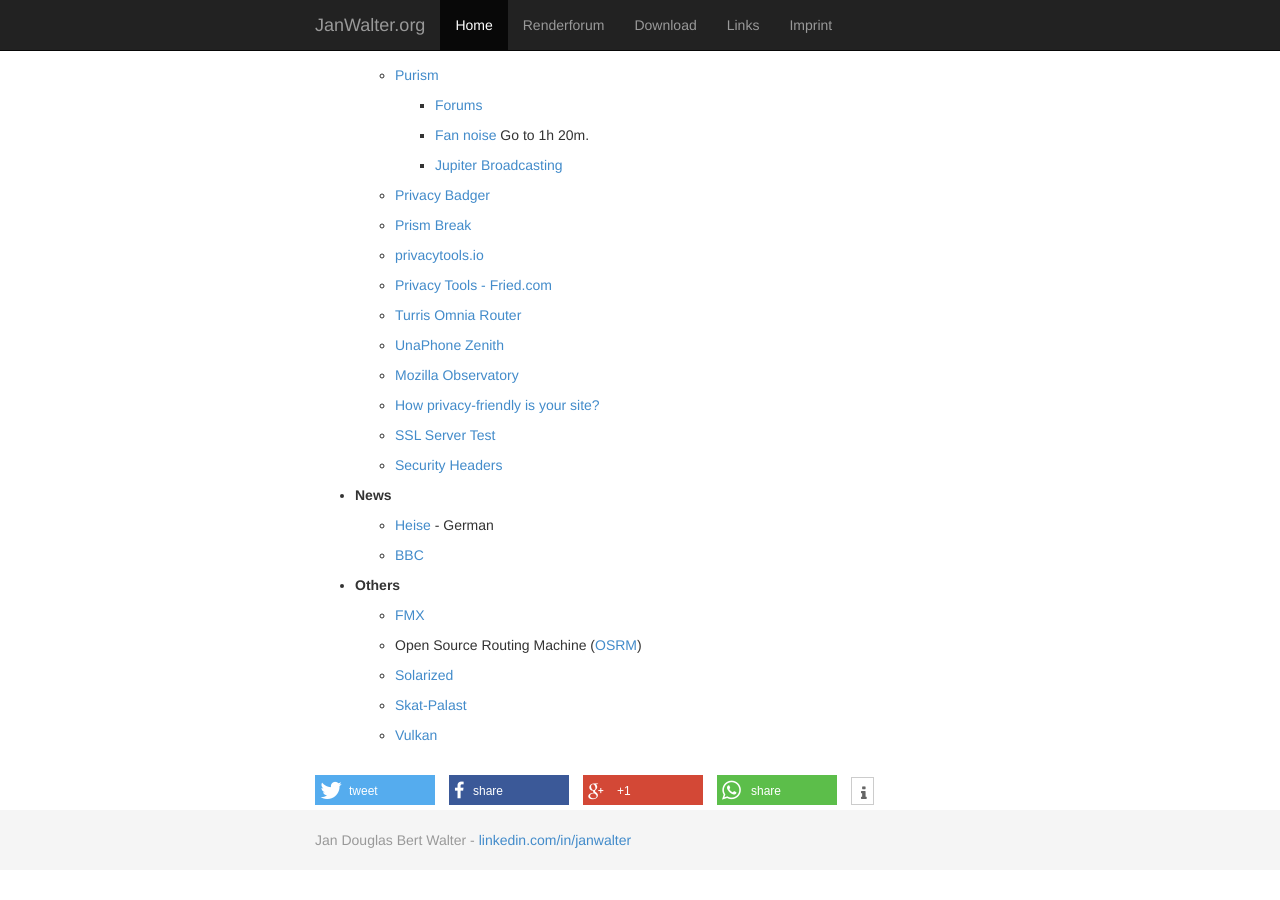
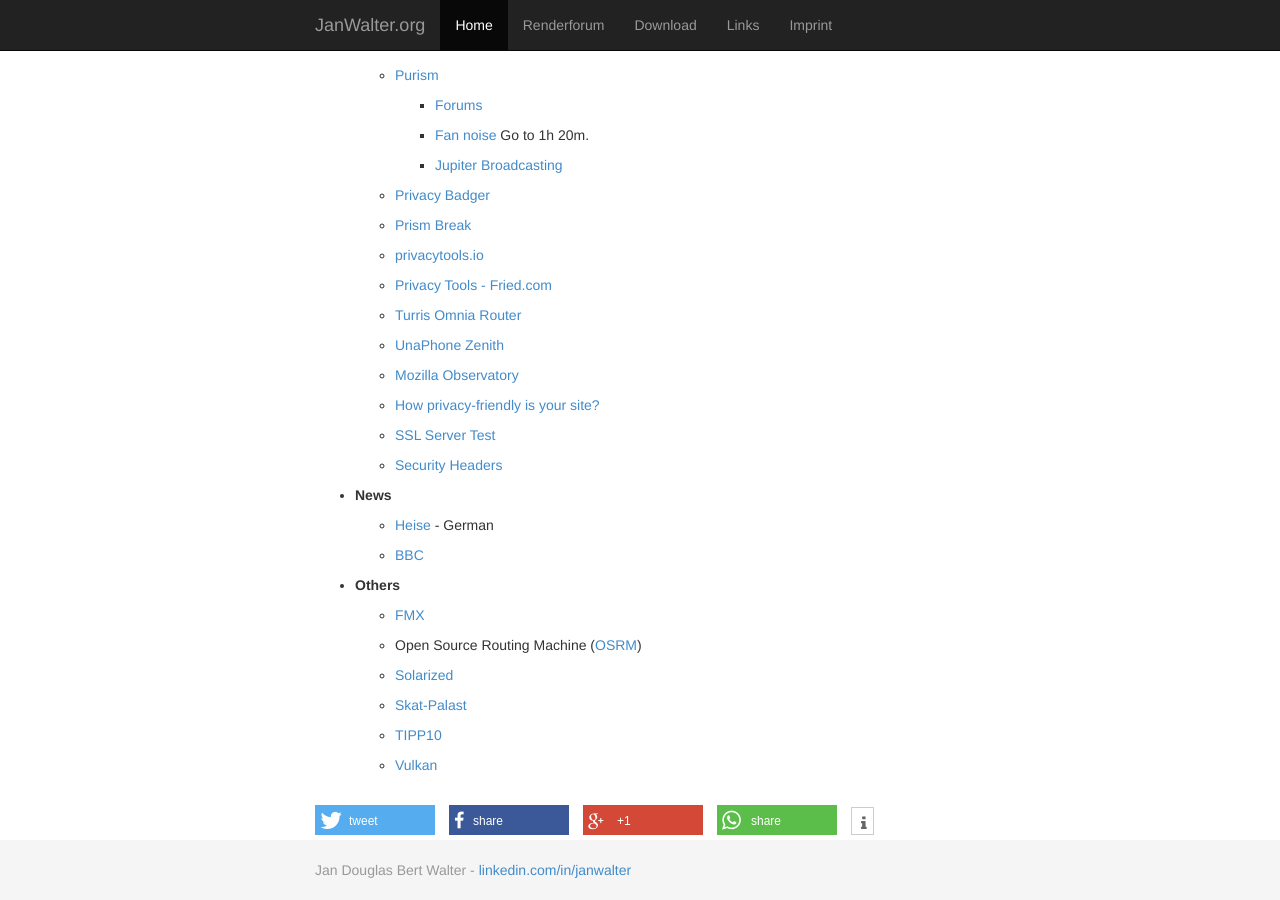
Before and after one commit to wahn/jan_walter_org, a Jekyll site: the page built from links/index.md, in a window 1280 px wide and 900 px high, scrolled down 2905 px. Built offline with Jekyll 4.4.1, drawn with Linux system fonts in a browser that asks for light colours; Markdown is read by kramdown in place of the engine named in the settings; before the commit the page ends 3775 px from its top, so only the background shows below that.

Commit message:
Link for "learn the 10-finger system".

```diff
--- a/links/index.md
+++ b/links/index.md
@@ -249,4 +249,6 @@
 
     - [Skat-Palast](https://www.skat-palast.de)
 
+    - [TIPP10](https://www.tipp10.com/en/)
+
     - [Vulkan](https://www.khronos.org/vulkan)
```
